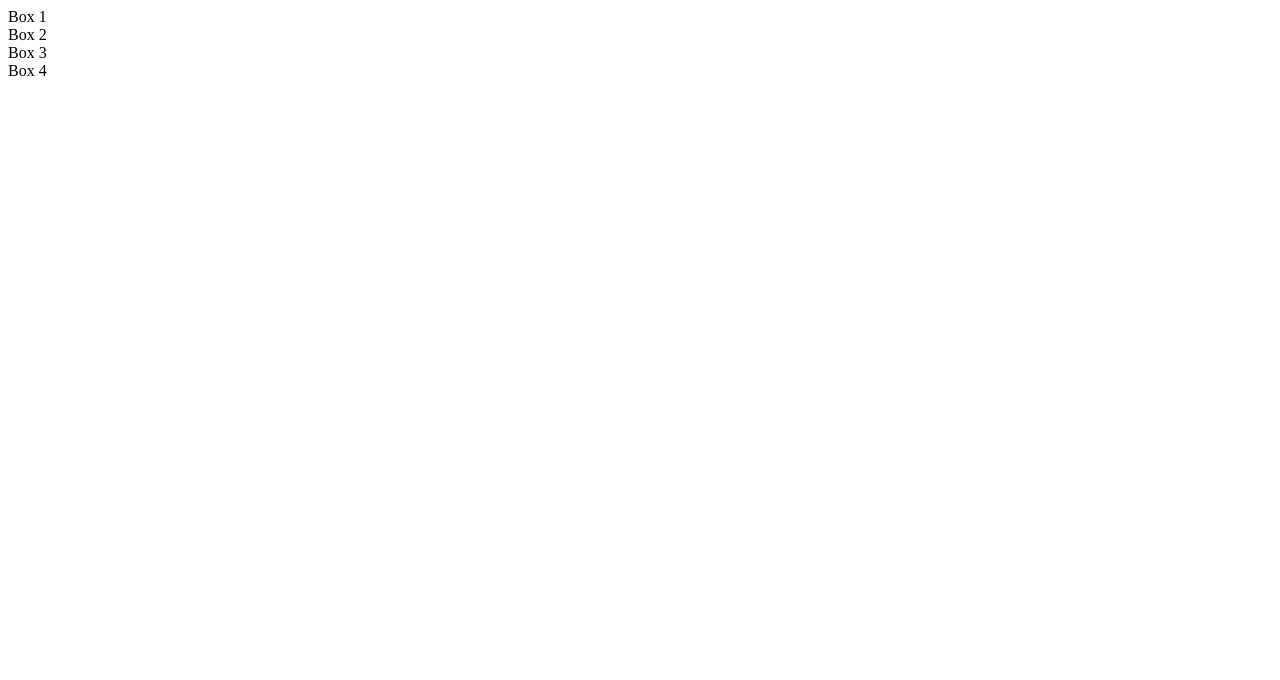
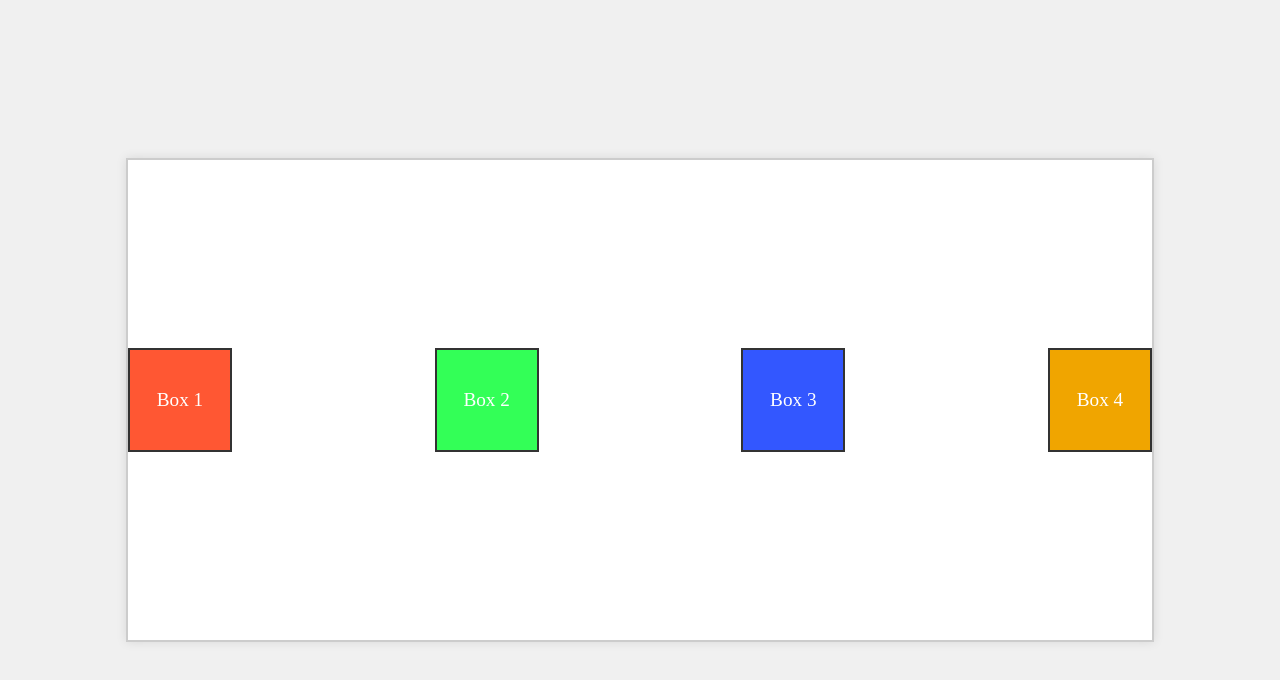
Before and after one commit to HackerUSA-CE/sdai-wde-d4-flexbox-intro, a plain HTML site: page index.html in a window 1280 px wide. Drawn offline with Linux system fonts and the light colour scheme.

Commit message:
Solution

```diff
--- a/assets/css/styles.css
+++ b/assets/css/styles.css
@@ -1 +1,37 @@
-/* CSS */
+body {
+  display: flex;
+  justify-content: center;
+  align-items: center;
+  height: 100vh;
+  margin: 0;
+  background-color: #f0f0f0;
+}
+
+.container {
+  display: flex;
+  flex-direction: row; /* Change to column for vertical layout */
+  justify-content: space-between; /* Experiment with center, flex-start, flex-end, space-around */
+  align-items: center; /* Experiment with flex-start, flex-end, stretch */
+  width: 80%;
+  height: 60vh;
+  background-color: #fff;
+  border: 2px solid #ccc;
+  box-shadow: 0 0 10px rgba(0,0,0,0.1);
+}
+
+.box {
+  width: 100px;
+  height: 100px;
+  display: flex;
+  justify-content: center;
+  align-items: center;
+  background-color: #4CAF50;
+  color: white;
+  font-size: 1.2em;
+  border: 2px solid #333;
+}
+
+.box1 { background-color: #FF5733; }
+.box2 { background-color: #33FF57; }
+.box3 { background-color: #3357FF; }
+.box4 { background-color: #F0A500; }
```
